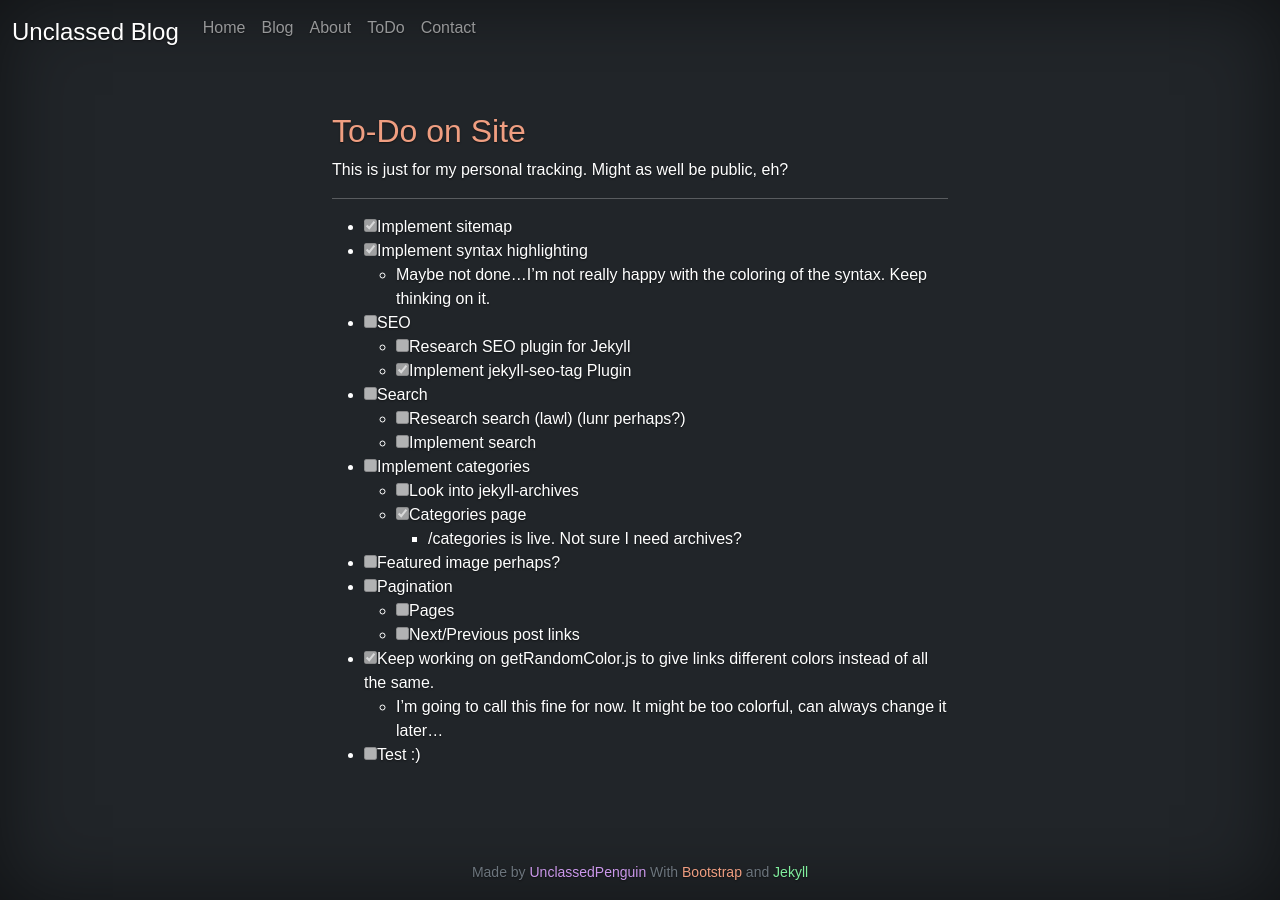
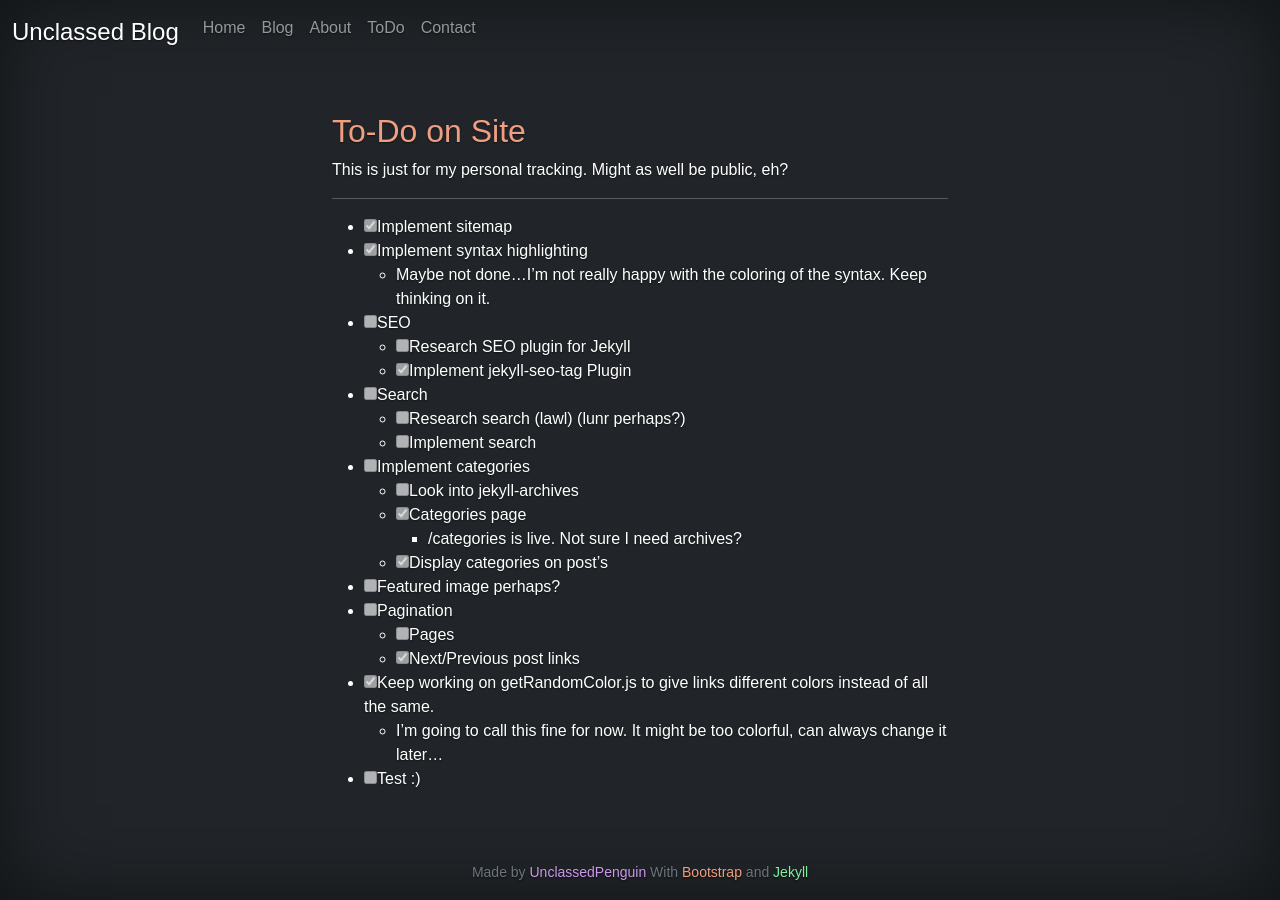
Before and after one commit to UnclassedPenguin/unclassedpenguin.github.io, a Jekyll site: the page built from todo.md, in a window 1280 px wide. Built offline with Jekyll 4.4.1, drawn with Linux system fonts in a browser that asks for light colours.

Commit message:
update todo

```diff
--- a/todo.md
+++ b/todo.md
@@ -23,10 +23,11 @@ title: ToDo
 	- [ ] Look into jekyll-archives
 	- [x] Categories page
 		- /categories is live. Not sure I need archives?
+	- [x] Display categories on post's
 - [ ] Featured image perhaps?
 - [ ] Pagination
 	- [ ] Pages
-	- [ ] Next/Previous post links
+	- [x] Next/Previous post links
 - [x] Keep working on getRandomColor.js to give links different colors instead of all the same.
 	- I'm going to call this fine for now. It might be too colorful, can always change it later...
 - [ ] Test :)
```
